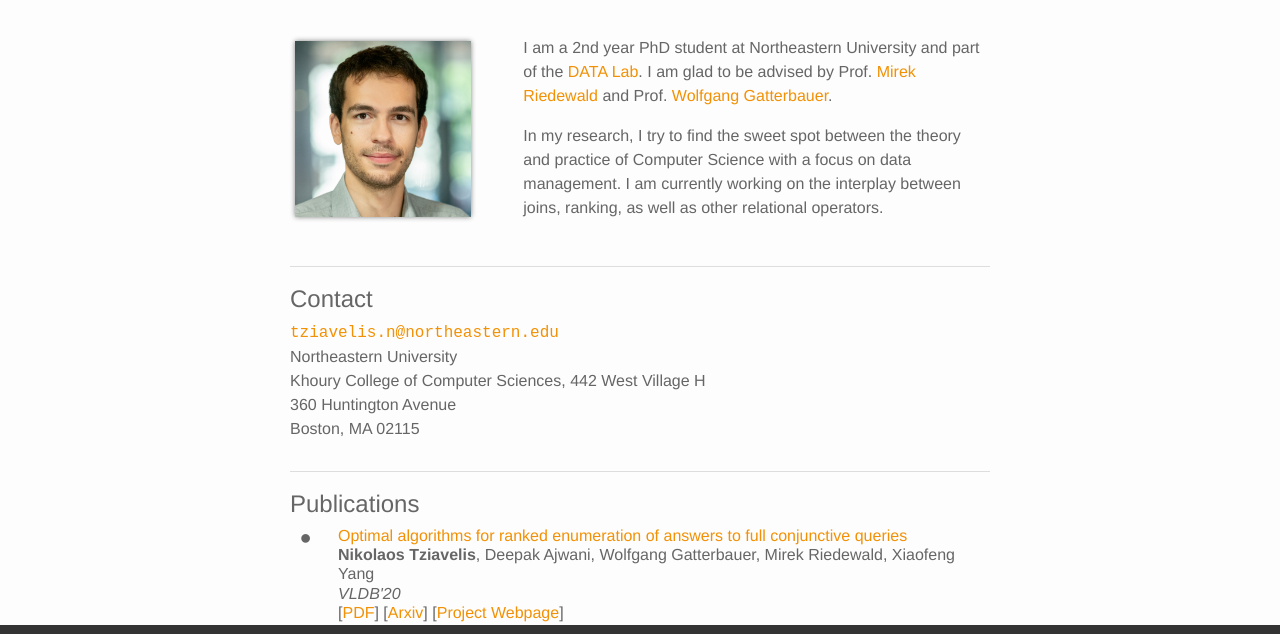
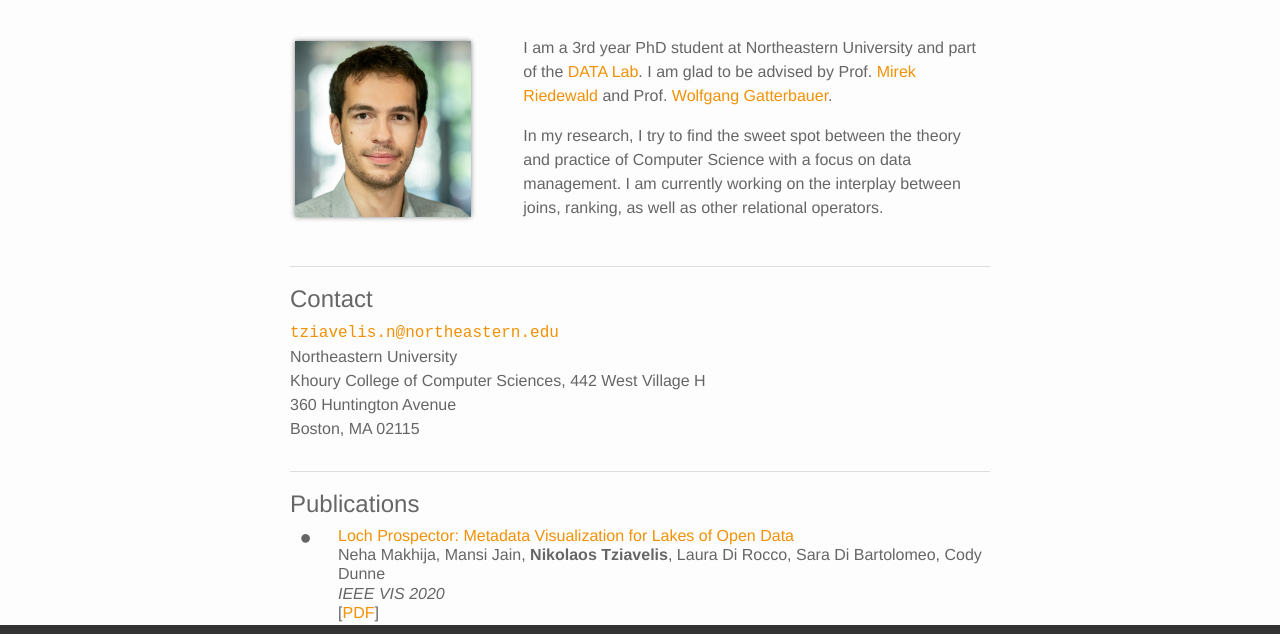
Before and after one commit to ntzia/ntzia.github.io, a plain HTML site: page index.html in a window 1280 px wide. Shown: the part 146-780 px from the top of the page. Drawn offline with Linux system fonts and the light colour scheme.

Commit message:
Added vis paper

```diff
--- a/index.html
+++ b/index.html
@@ -64,7 +64,7 @@
   </div>
 
 
-  <p>I am a 2nd year PhD student at Northeastern University and part of the <a href="https://db.khoury.northeastern.edu/">DATA Lab</a>. I am glad to be advised by Prof. <a href="http://www.ccs.neu.edu/home/mirek/">Mirek Riedewald</a> and Prof. <a href="http://gatterbauer.name/">Wolfgang Gatterbauer</a>.</p>
+  <p>I am a 3rd year PhD student at Northeastern University and part of the <a href="https://db.khoury.northeastern.edu/">DATA Lab</a>. I am glad to be advised by Prof. <a href="http://www.ccs.neu.edu/home/mirek/">Mirek Riedewald</a> and Prof. <a href="http://gatterbauer.name/">Wolfgang Gatterbauer</a>.</p>
 
   <p>In my research, I try to find the sweet spot between the theory and practice of Computer Science with a focus on data management. I am currently working on the interplay between joins, ranking, as well as other relational operators.</p>
 
@@ -122,6 +122,28 @@
     <div style="margin-top: -60px; position: absolute;" id="publications"></div>
 
     <h2>Publications</h2>
+
+      <div class="paper">
+        <div class="thumb">
+        </div>
+        <div class="entry">
+          <div class="title">
+            <a href="https://osf.io/2s76d/">Loch Prospector: Metadata Visualization for Lakes of Open Data</a>
+          </div>
+          <div class="authors">
+            Neha Makhija, Mansi Jain, <strong>Nikolaos Tziavelis</strong>, Laura Di Rocco, Sara Di Bartolomeo, Cody Dunne
+          </div>
+          <div class="venue">
+            IEEE VIS 2020
+          </div>
+
+          <span class="links">
+
+            [<a href="download/Makhija2020LochProspector_VIS-Camera-Ready" target="_blank">PDF</a>]
+
+          </span>
+        </div>
+      </div>
 
 
       <div class="paper">
```
Also changed, not shown: 1 other file.
